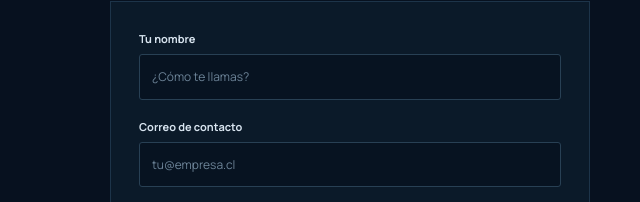
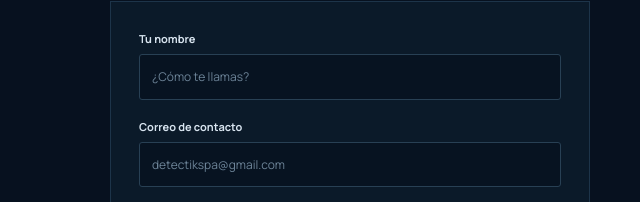
Before and after one commit to detectik/detectik.github.io, a plain HTML site: page index.html in a window 1280 px wide. Shown: the part 5505-5707 px from the top of the page, 640-1280 px from the left. Drawn offline with nearby package versions, Linux system fonts and the light colour scheme.

Commit message:
Update index.html

```diff
--- a/index.html
+++ b/index.html
@@ -116,7 +116,7 @@
       <div class="contact-copy"><div class="section-kicker">06 / CONTACTO</div><h2>Cuéntame qué<br><span>necesitas resolver.</span></h2><p>La primera conversación sirve para ordenar la idea, identificar prioridades y ver si Detectik es el aliado correcto.</p><div class="contact-note"><span class="status-dot"></span><span>Atención directa · Proyectos a medida</span></div></div>
       <form id="contact-form" class="contact-form">
         <label for="name">Tu nombre</label><input id="name" name="name" autocomplete="name" placeholder="¿Cómo te llamas?" required>
-        <label for="email">Correo de contacto</label><input id="email" name="email" type="email" autocomplete="email" placeholder="tu@empresa.cl" required>
+        <label for="email">Correo de contacto</label><input id="email" name="email" type="email" autocomplete="email" placeholder="detectikspa@gmail.com" required>
         <label for="interest">¿Qué necesitas?</label><select id="interest" name="interest"><option>Quiero conversar una idea</option><option>Desarrollo web</option><option>Aplicaciones</option><option>Plataforma de gobernanza de condominios</option><option>Ciberseguridad web</option><option>IA y automatización</option><option>Soluciones para construcción</option><option>Mantenimiento y soporte</option></select>
         <label for="message">Cuéntame un poco más</label><textarea id="message" name="message" rows="4" placeholder="Objetivo, contexto o desafío…"></textarea>
         <button class="button button-primary form-submit" type="submit">Preparar mensaje <span>↗</span></button>
```
